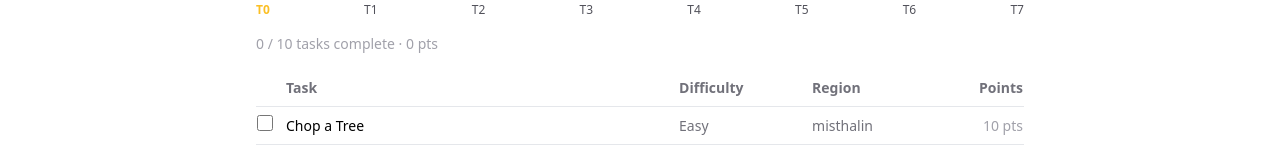
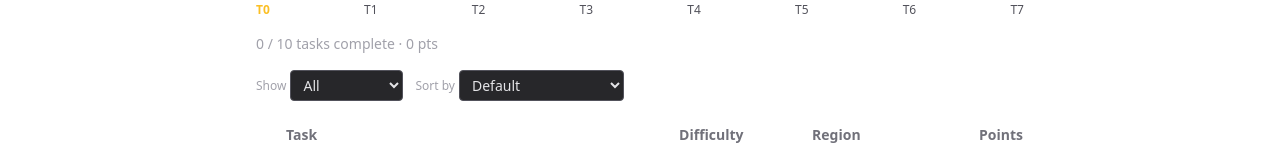
Before and after one commit to Kaqemeex/leagues-ui, a React (Vite) app: page /track in a window 1280 px wide. Shown: the part 139-291 px from the top of the page. Built offline with nearby package versions, Linux system fonts and the light colour scheme; no server answers.

Commit message:
impl: track L3 — completion filter, region filter, search, and sort controls

```diff
--- a/src/pages/TrackerPage.tsx
+++ b/src/pages/TrackerPage.tsx
@@ -1,12 +1,44 @@
+import { useState, useMemo } from 'react'
 import { useLeague } from '../contexts/LeagueContext'
 import { loadLeague } from '../lib/data'
 import { useUserState } from '../hooks/useUserState'
+import { useFilter } from '../contexts/FilterContext'
 import { TierBar } from '../components/TierBar'
 
 export function TrackerPage() {
   const { selectedLeagueId } = useLeague()
   const league = loadLeague(selectedLeagueId)
   const { state, toggleTask } = useUserState()
+  const { filters } = useFilter()
+
+  const [showFilter, setShowFilter] = useState<'all' | 'completed' | 'incomplete'>('all')
+  const [sortBy, setSortBy] = useState<'default' | 'points-asc' | 'points-desc' | 'name-asc' | 'name-desc' | 'region'>('default')
+
+  const displayedTasks = useMemo(() => {
+    if (!league) return []
+    let tasks = league.tasks
+
+    // completion filter
+    if (showFilter === 'completed') tasks = tasks.filter(t => state.completedTaskIds.has(t.id))
+    if (showFilter === 'incomplete') tasks = tasks.filter(t => !state.completedTaskIds.has(t.id))
+
+    // region filter from FilterContext
+    if (filters.activeRegions.size > 0)
+      tasks = tasks.filter(t => filters.activeRegions.has(t.region))
+
+    // search filter from FilterContext
+    if (filters.searchQuery)
+      tasks = tasks.filter(t => t.name.toLowerCase().includes(filters.searchQuery.toLowerCase()))
+
+    // sort
+    const sorted = [...tasks]
+    if (sortBy === 'points-asc') sorted.sort((a, b) => a.points - b.points)
+    else if (sortBy === 'points-desc') sorted.sort((a, b) => b.points - a.points)
+    else if (sortBy === 'name-asc') sorted.sort((a, b) => a.name.localeCompare(b.name))
+    else if (sortBy === 'name-desc') sorted.sort((a, b) => b.name.localeCompare(a.name))
+    else if (sortBy === 'region') sorted.sort((a, b) => a.region.localeCompare(b.region))
+    return sorted
+  }, [league, state.completedTaskIds, showFilter, sortBy, filters])
 
   if (!league) {
     return <p className="text-gray-500">No data available</p>
@@ -25,6 +57,38 @@ export function TrackerPage() {
       <p className="text-sm text-zinc-400">
         {completedCount} / {totalCount} tasks complete · {completedPoints.toLocaleString()} pts
       </p>
+
+      <div className="flex gap-3 mb-3 flex-wrap">
+        <div className="flex items-center gap-1">
+          <label className="text-xs text-zinc-400">Show</label>
+          <select
+            className="bg-zinc-800 border border-zinc-600 rounded px-2 py-1 text-sm text-zinc-200"
+            value={showFilter}
+            onChange={e => setShowFilter(e.target.value as typeof showFilter)}
+          >
+            <option value="all">All</option>
+            <option value="completed">Completed</option>
+            <option value="incomplete">Incomplete</option>
+          </select>
+        </div>
+
+        <div className="flex items-center gap-1">
+          <label className="text-xs text-zinc-400">Sort by</label>
+          <select
+            className="bg-zinc-800 border border-zinc-600 rounded px-2 py-1 text-sm text-zinc-200"
+            value={sortBy}
+            onChange={e => setSortBy(e.target.value as typeof sortBy)}
+          >
+            <option value="default">Default</option>
+            <option value="points-asc">Points (low → high)</option>
+            <option value="points-desc">Points (high → low)</option>
+            <option value="name-asc">Name (A → Z)</option>
+            <option value="name-desc">Name (Z → A)</option>
+            <option value="region">Region</option>
+          </select>
+        </div>
+      </div>
+
       <table className="w-full border-collapse text-sm">
         <thead>
           <tr className="border-b text-left text-zinc-500">
@@ -36,7 +100,7 @@ export function TrackerPage() {
           </tr>
         </thead>
         <tbody>
-          {league.tasks.map(task => {
+          {displayedTasks.map(task => {
             const done = state.completedTaskIds.has(task.id)
             return (
               <tr key={task.id} className={`border-b hover:bg-zinc-800 ${done ? 'opacity-50' : ''}`}>
```
